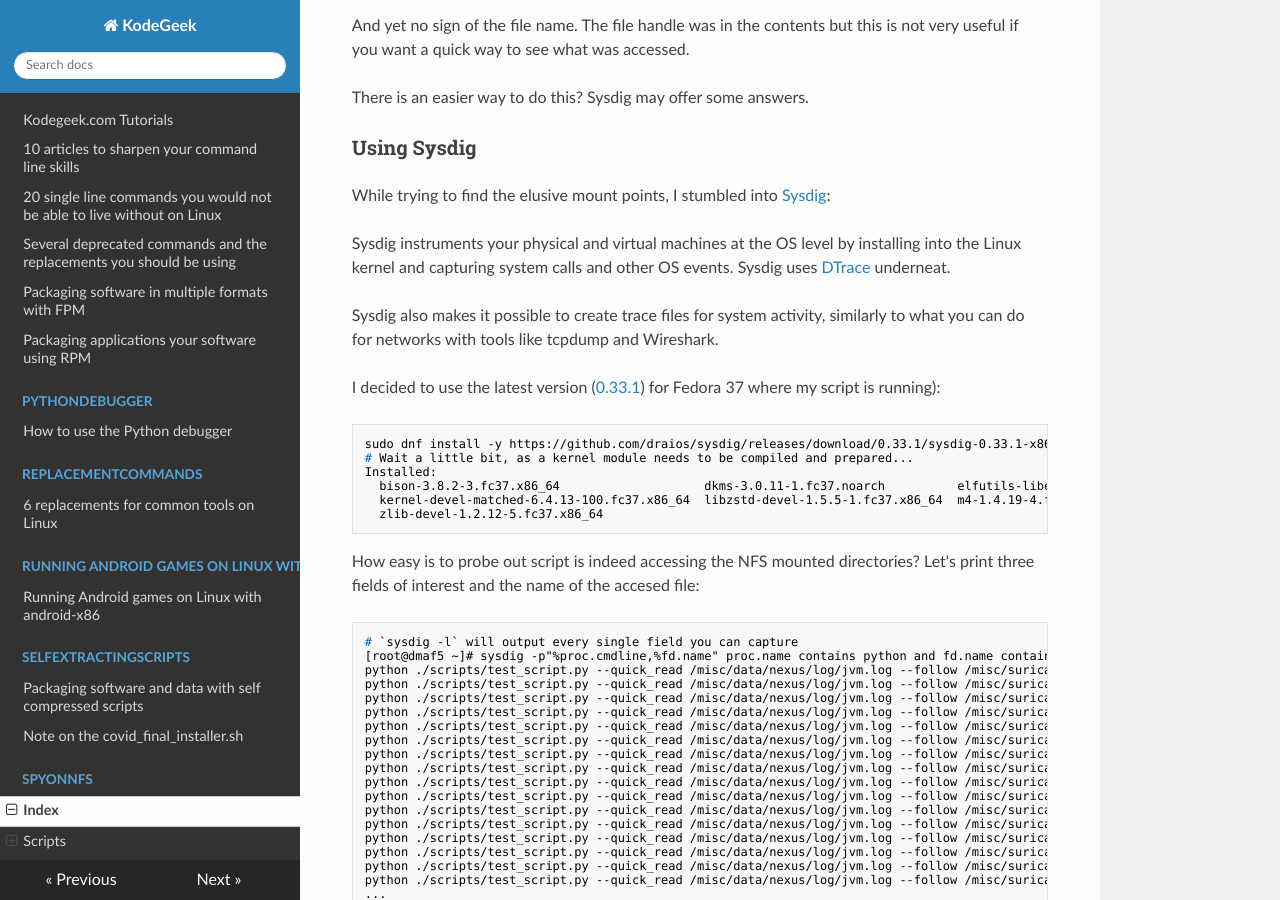
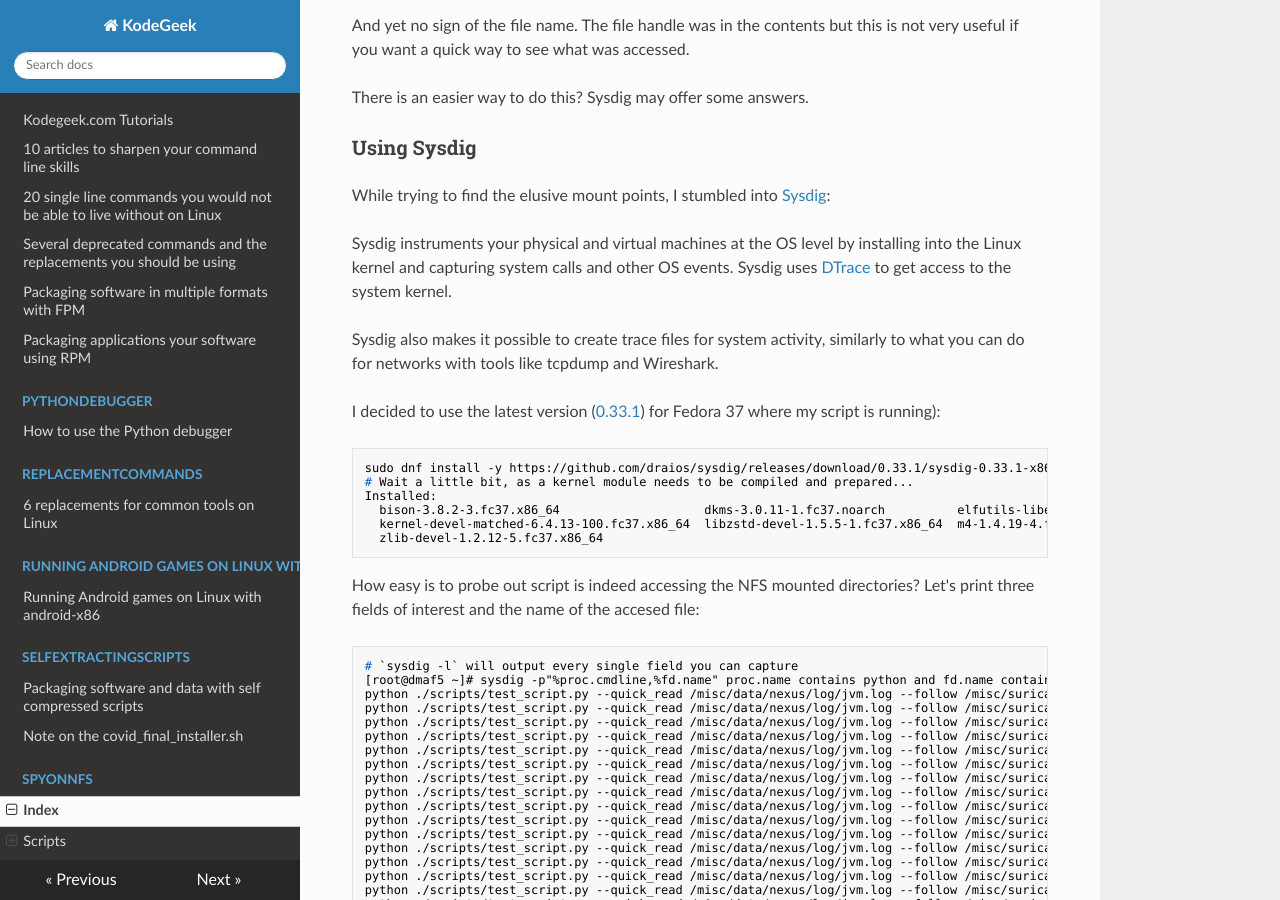
Before and after one commit to josevnz/tutorials, an MkDocs documentation site: the page built from docs/SpyOnNfs/README.md, in a window 1280 px wide and 900 px high, scrolled down 9105 px. Built offline with MkDocs 1.6.1, drawn with Linux system fonts in a browser that asks for light colours; nearby versions of some CDN libraries.

Commit message:
Cover for article

```diff
--- a/docs/SpyOnNfs/README.md
+++ b/docs/SpyOnNfs/README.md
@@ -415,7 +415,7 @@
 
 While trying to find the elusive mount points, I stumbled into [Sysdig](https://github.com/draios/sysdig):
 
-Sysdig instruments your physical and virtual machines at the OS level by installing into the Linux kernel and capturing system calls and other OS events. Sysdig uses [DTrace](https://en.wikipedia.org/wiki/DTrace) underneat.
+Sysdig instruments your physical and virtual machines at the OS level by installing into the Linux kernel and capturing system calls and other OS events. Sysdig uses [DTrace](https://en.wikipedia.org/wiki/DTrace) to get access to the system kernel.
 
 Sysdig also makes it possible to create trace files for system activity, similarly to what you can do for networks with tools like tcpdump and Wireshark.
 
```
